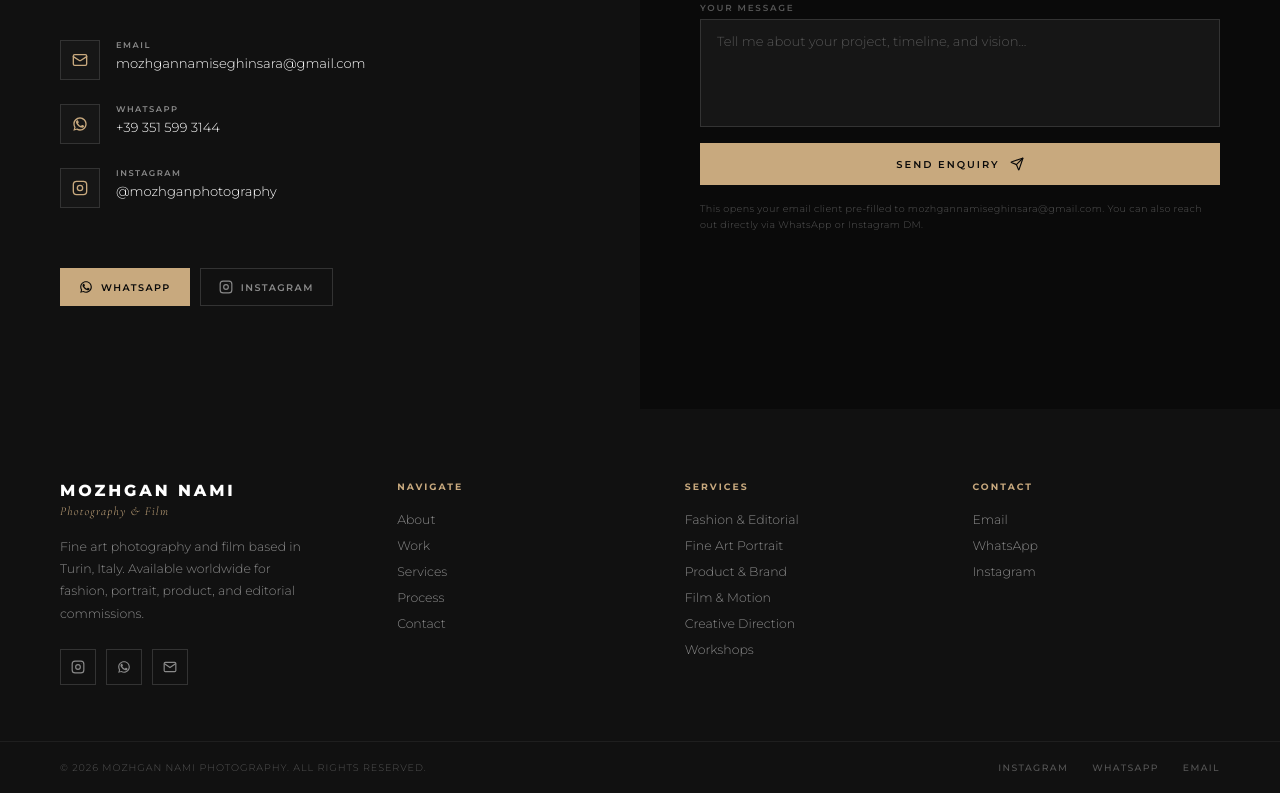
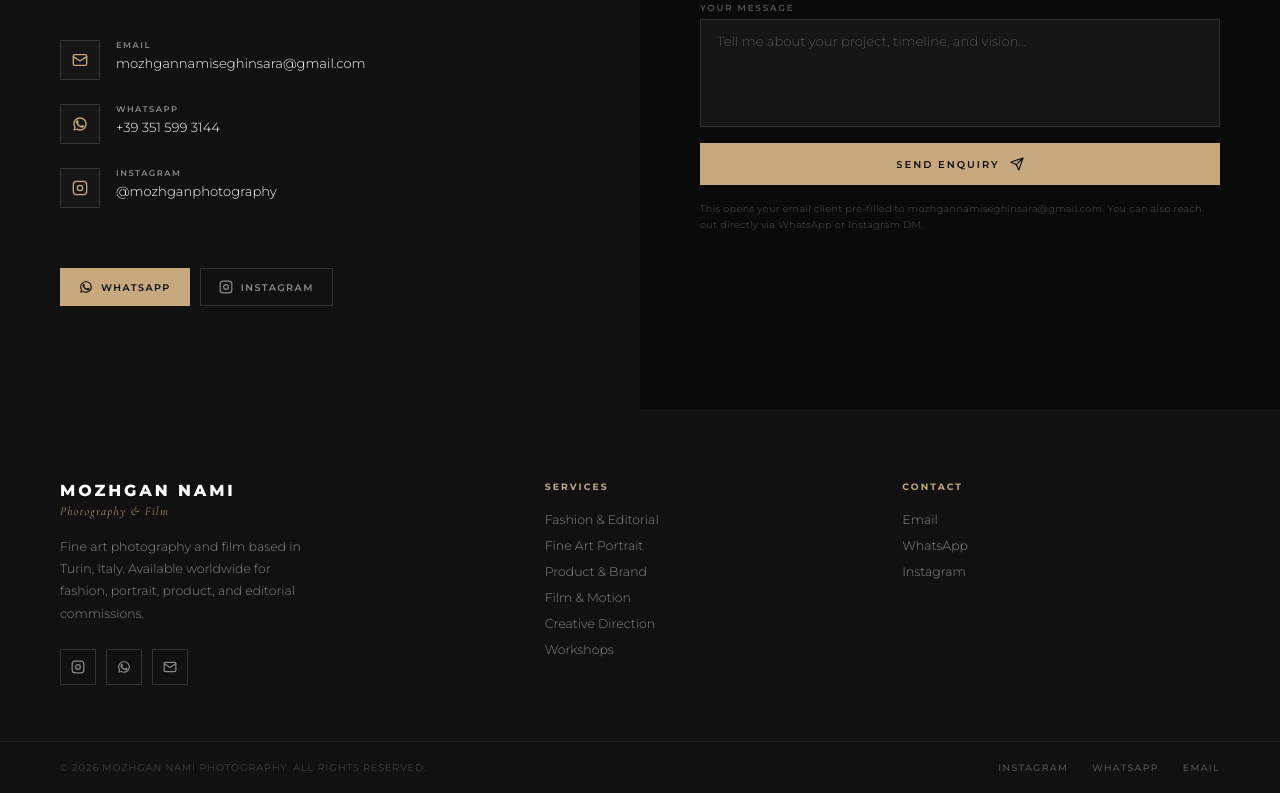
Before and after one commit to eddieir/Mozhgan_nami_photography, a React (Vite) app: page / in a window 1280 px wide. Shown: the part 9216-10009 px from the top of the page. Built offline with nearby package versions, Linux system fonts and the light colour scheme; no server answers.

Commit message:
update - remove navigate from footer

```diff
--- a/src/components/Footer.jsx
+++ b/src/components/Footer.jsx
@@ -29,13 +29,6 @@ export default function Footer() {
         </div>
 
         <div className="foot-col">
-          <div className="foot-col-title">Navigate</div>
-          {[['About','#about'],['Work','#work'],['Services','#services'],['Process','#process'],['Contact','#contact']].map(([l,h]) => (
-            <a key={l} href={h}>{l}</a>
-          ))}
-        </div>
-
-        <div className="foot-col">
           <div className="foot-col-title">Services</div>
           {['Fashion & Editorial','Fine Art Portrait','Product & Brand','Film & Motion','Creative Direction','Workshops'].map(s => (
             <a key={s} href="#services">{s}</a>
--- a/src/index.css
+++ b/src/index.css
@@ -1157,7 +1157,7 @@ section { padding: clamp(70px, 10vw, 130px) 60px; }
 /* ── FOOTER ── */
 footer { background: var(--black2); }
 .foot-top {
-  display: grid; grid-template-columns: 1.2fr 1fr 1fr 1fr;
+  display: grid; grid-template-columns: 1.4fr 1fr 1fr;
   gap: 40px; padding: 72px 60px 56px;
   border-bottom: 1px solid rgba(255,255,255,.06);
 }
@@ -1306,7 +1306,7 @@ footer { background: var(--black2); }
   .svc-grid { grid-template-columns: 1fr 1fr; }
   .svc-item:nth-child(2n) { border-right: none; }
   .svc-item:nth-child(3n) { border-right: 1px solid rgba(255,255,255,.07); }
-  .foot-top { grid-template-columns: 1fr 1fr; gap: 40px; }
+  .foot-top { grid-template-columns: 1fr 1fr; gap: 40px 32px; }
 }
 
 @media (max-width: 1100px) {
```
